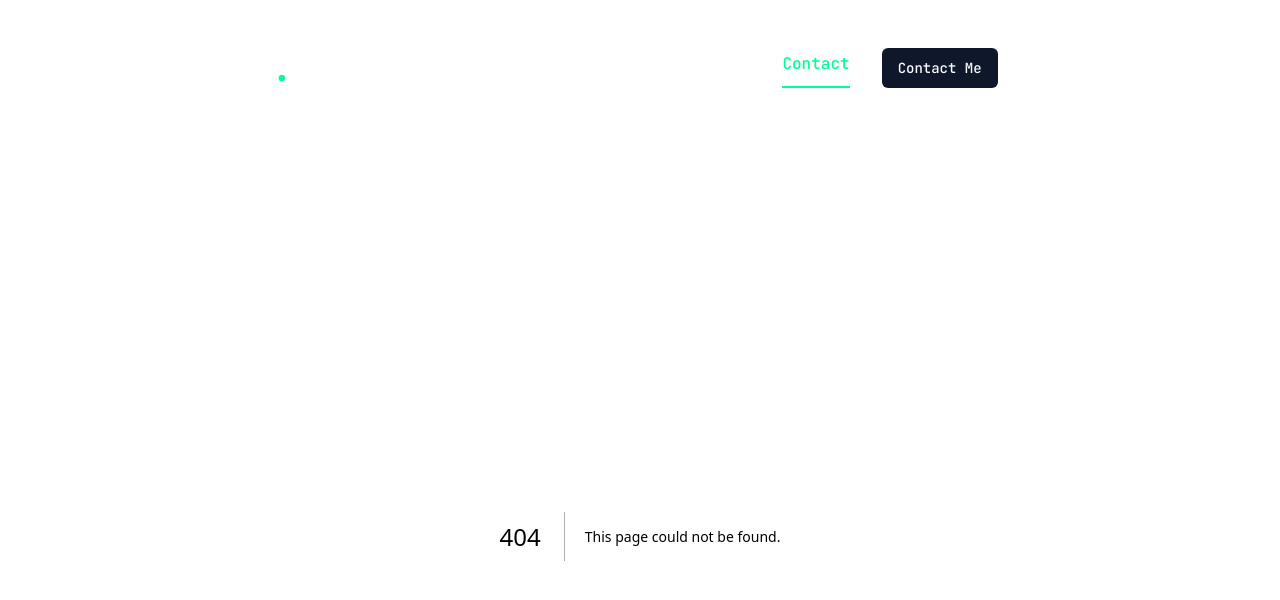
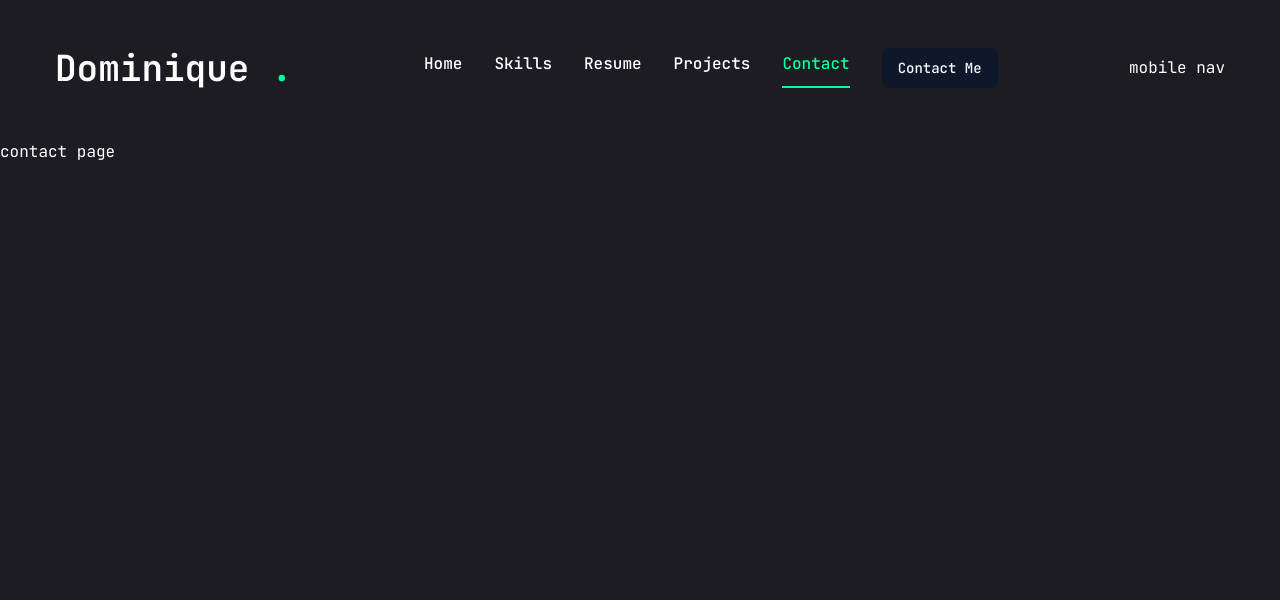
Before and after one commit to dpearyer/Doms_Portfolio, a Next.js app: page /contact in a window 1280 px wide. Before the commit this address had no page. Shown: the top 600 px of the page. Built offline with nearby package versions, Linux system fonts and the light colour scheme.

Commit message:
mock content to each page

```diff
--- /dev/null
+++ b/app/contact/page.jsx
@@ -0,0 +1,8 @@
+
+const Contact = () => {
+  return (
+    <div>contact page</div>
+  )
+}
+
+export default Contact
--- /dev/null
+++ b/app/projects/page.jsx
@@ -0,0 +1,8 @@
+
+const Projects = () => {
+  return (
+    <div>Projects Page</div>
+  )
+}
+
+export default Projects
--- /dev/null
+++ b/app/resume/page.jsx
@@ -0,0 +1,8 @@
+
+const Resume = () => {
+  return (
+    <div>Resume Page</div>
+  )
+}
+
+export default Resume
--- /dev/null
+++ b/app/skills/page.jsx
@@ -0,0 +1,8 @@
+
+const Skills = () => {
+  return (
+    <div>skills page</div>
+  )
+}
+
+export default Skills
--- a/components/Nav.jsx
+++ b/components/Nav.jsx
@@ -28,7 +28,6 @@ const links = [
 
 const Nav = () => {
   const pathname = usePathname();
-  console.log(pathname);
   return (
     <nav className="flex gap-8">
         {links.map((link, index)=>{
```
